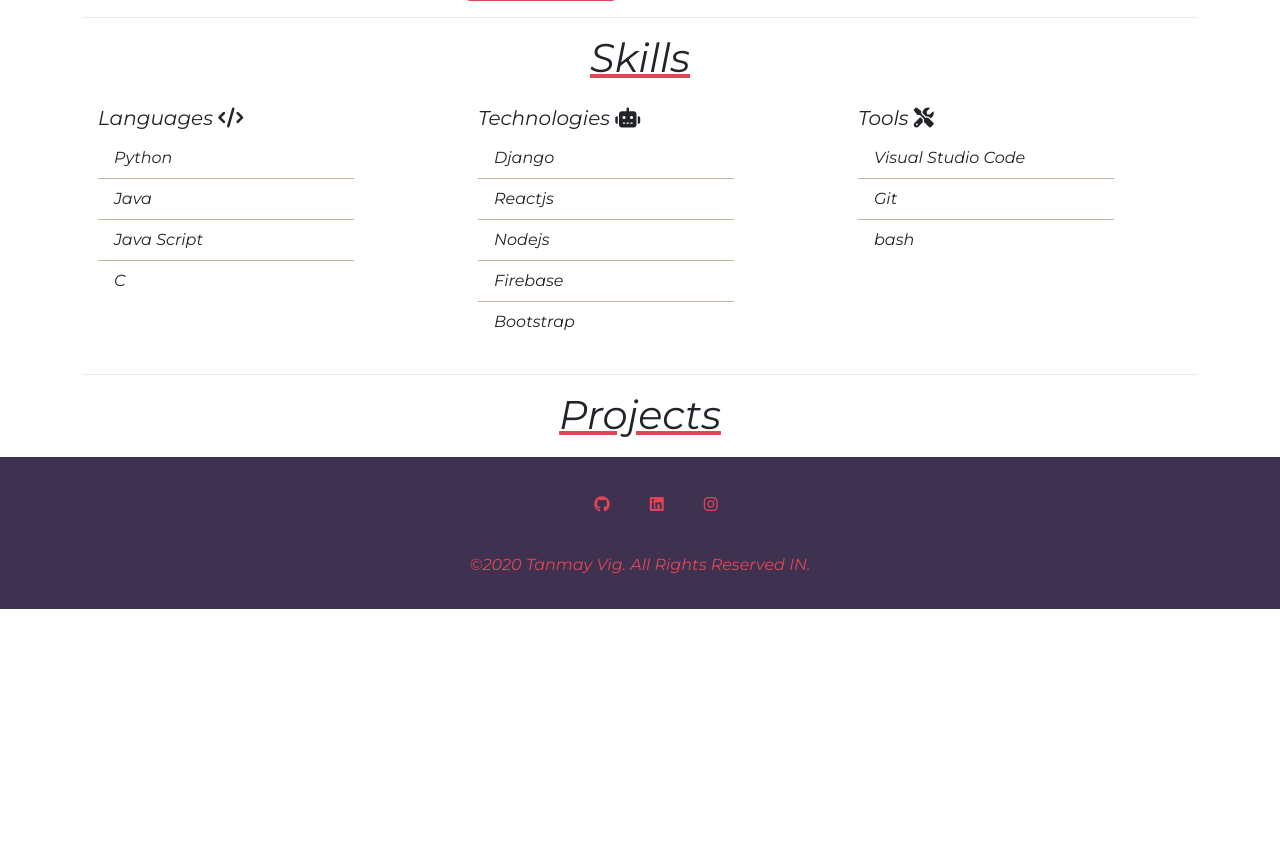
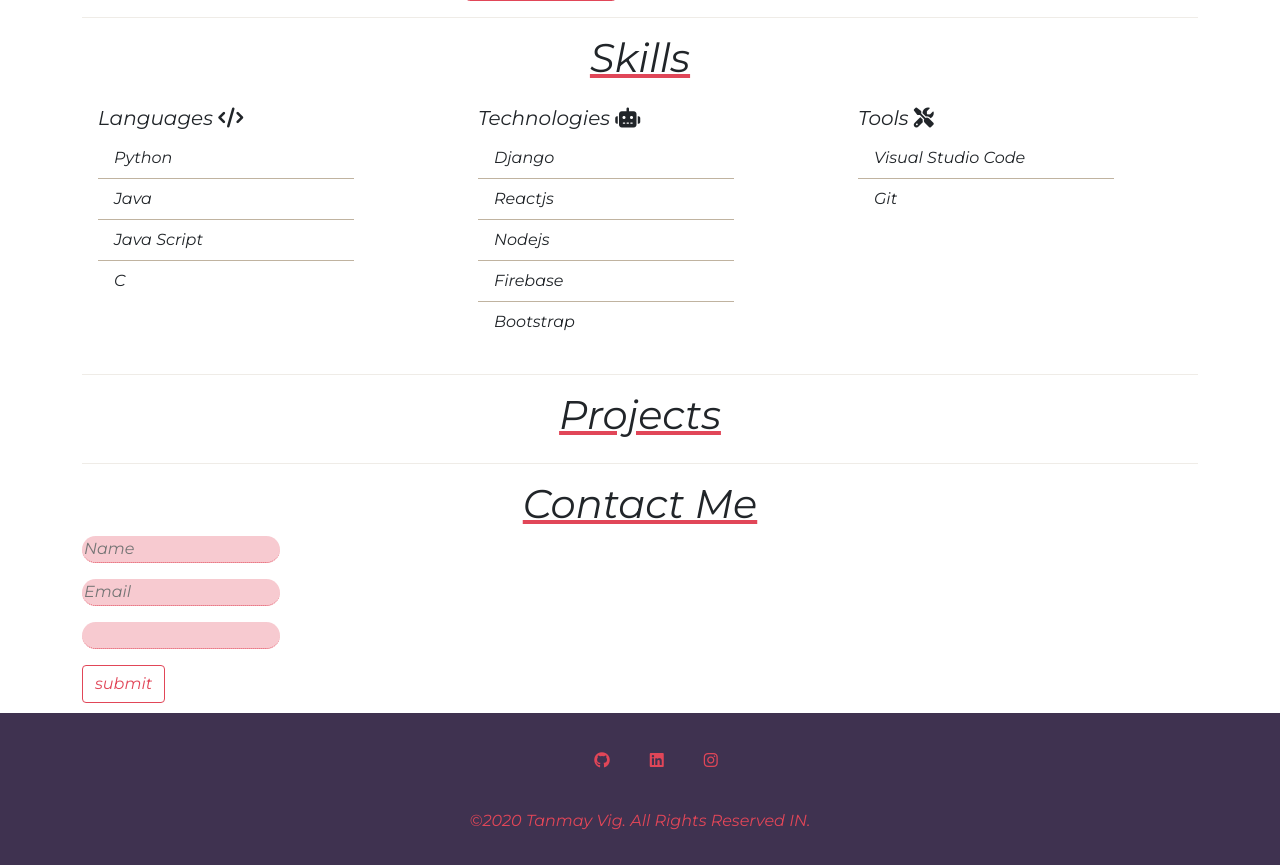
Before and after one commit to TanmayVig/portfolio, a Django app: page / in a window 1280 px wide. Shown: the part 1361-2226 px from the top of the page. Before the commit the page ends 1970 px from the top, so only its background shows below. Run offline with Django 3.2, Linux system fonts and the light colour scheme; data that the repository does not hold is empty; some libraries are stand-ins or nearby versions.

Commit message:
added contact me sections

```diff
--- a/portfolio/Tanmay_Creates/admin.py
+++ b/portfolio/Tanmay_Creates/admin.py
@@ -2,3 +2,4 @@ from django.contrib import admin
 from . import models
 
 admin.site.register(models.Projects)
+admin.site.register(models.PageForm)
--- /dev/null
+++ b/portfolio/Tanmay_Creates/forms.py
@@ -0,0 +1,13 @@
+
+from django import forms
+from django.forms import fields, widgets
+from froala_editor.widgets import FroalaEditor
+from . models import PageForm
+
+class PageForm(forms.ModelForm):
+    name = forms.CharField(max_length=560, label='',required=True)
+    email = forms.EmailField(label='', required=True)
+    content = forms.CharField(widget=FroalaEditor, label='',required=True)
+    class Meta:
+        model = PageForm
+        fields = ('name','email', 'content')
--- a/portfolio/Tanmay_Creates/models.py
+++ b/portfolio/Tanmay_Creates/models.py
@@ -1,5 +1,6 @@
 from django.db import models
 import PIL
+from froala_editor.fields import FroalaField
 
 class Projects(models.Model):
     name = models.CharField(max_length=250)
@@ -9,7 +10,18 @@ class Projects(models.Model):
     link = models.URLField(default="/projects#")
     show = models.BooleanField(default=True)
 
+    def __str__(self) -> str:
+        return self.name
 
 
+class PageForm(models.Model):
+    name = models.CharField(max_length=560)
+    email = models.EmailField()
+    content = FroalaField(options={
+    'toolbarInline': True,
+    'theme':'dark'
+        })
+    read = models.BooleanField(default=False)
+
     def __str__(self) -> str:
-        return self.name
+        return "Name: "+ self.name + " | Read: "+ str(self.read )
--- a/portfolio/Tanmay_Creates/views.py
+++ b/portfolio/Tanmay_Creates/views.py
@@ -1,9 +1,21 @@
 from django.shortcuts import render
 from django.http import JsonResponse
 
+
 import json
 from . import models
+from . import forms
 
 def home_view(request):
     project = models.Projects.objects.all()
-    return render(request,'Tanmay_Creates/main.html',{'projects':project})
+    form = forms.PageForm
+
+    if request.method == "POST":
+        form = forms.PageForm(request.POST)
+
+        if form.is_valid():
+            post = form.save(commit=False)
+            post.save()
+            form = forms.PageForm
+
+    return render(request,'Tanmay_Creates/main.html',{'projects':project,'form':form})
--- a/portfolio/portfolio/settings.py
+++ b/portfolio/portfolio/settings.py
@@ -38,6 +38,8 @@ INSTALLED_APPS = [
     'django.contrib.sessions',
     'django.contrib.messages',
     'django.contrib.staticfiles',
+    # third party
+    'froala_editor',
 
     'Tanmay_Creates',
 ]
--- a/portfolio/portfolio/urls.py
+++ b/portfolio/portfolio/urls.py
@@ -20,11 +20,13 @@ from django.contrib.staticfiles.storage import staticfiles_storage
 
 from django.conf.urls.static import static
 from django.conf import settings
+from froala_editor import views
 
 urlpatterns = [
     path('admin/', admin.site.urls),
     path('',include('Tanmay_Creates.urls')),
-    path('favicon.ico',RedirectView.as_view(url=staticfiles_storage.url('media/logo_final_1.png')))
+    path('favicon.ico',RedirectView.as_view(url=staticfiles_storage.url('media/logo_final_1.png'))),
+    path('froala_editor/',include('froala_editor.urls'))
 ]
 
 urlpatterns += static(settings.MEDIA_URL, document_root=settings.MEDIA_ROOT)
--- a/portfolio/static/css/main.css
+++ b/portfolio/static/css/main.css
@@ -104,3 +104,23 @@ a:hover{
 /* .nav-link:hover{
     font-size: large;
 } */
+
+input{
+    border: 0px;
+    border-bottom: 1px dotted #e14658f6;
+    background-color:#e1465848;
+    border-radius: 30px;
+}
+
+.btn-success{
+    background-color:  #E14658 !important;
+}
+
+.btn-success:hover{
+   /* color: #FFF9E9
+   #5A8100
+   #FFB400
+   #FF6C02;  */
+    background-color: #22252c !important;
+    /* text-shadow: #FFF9E9; */
+}
--- /dev/null
+++ b/portfolio/static/js/main.js
@@ -0,0 +1,2 @@
+name = document.getElementById("id_name")
+name.setAttribute('placeholder','Name')
--- a/portfolio/templates/Tanmay_Creates/main.html
+++ b/portfolio/templates/Tanmay_Creates/main.html
@@ -14,6 +14,10 @@
     <link href="https://fonts.googleapis.com/css2?family=Montserrat:ital@1&display=swap" rel="stylesheet">
     <!-- font-awesome -->
     <script src="https://kit.fontawesome.com/208b34ca40.js" crossorigin="anonymous"></script>
+    <!-- tinymce -->
+    <!-- <script src="https://cdn.tiny.cloud/1/no-api-key/tinymce/5/tinymce.min.js" referrerpolicy="origin"></script>
+    <script>tinymce.init({selector:'textarea'});</script> -->
+    <!-- <script src="https://cdn.tiny.cloud/1/uank47937qxz34m6fhmzge5vrpdcnpxgyjg8wcj0e8cxu130/tinymce/5/tinymce.min.js" referrerpolicy="origin"></script> -->
 </head>
 <body>
 
@@ -33,9 +37,23 @@
         <section id="projects">
             {% include "components/projects.html" %}
         </section>
+        <hr>
+        <section id="contact">
+            {% include "components/contact.html" %}
+        </section>
 
     </div>
     {% include "components/footer.html" %}
+    <!-- <script>
+        tinymce.init({
+          selector: 'textarea',
+          plugins: 'a11ychecker advcode casechange formatpainter linkchecker autolink lists checklist media mediaembed pageembed permanentpen powerpaste table advtable tinycomments tinymcespellchecker',
+          toolbar: 'a11ycheck addcomment showcomments casechange checklist code formatpainter pageembed permanentpen table',
+          toolbar_mode: 'floating',
+          tinycomments_mode: 'embedded',
+          tinycomments_author: 'Author name'
+        });
+      </script> -->
     <script src="https://cdn.jsdelivr.net/npm/bootstrap@5.0.0-beta1/dist/js/bootstrap.bundle.min.js" integrity="sha384-ygbV9kiqUc6oa4msXn9868pTtWMgiQaeYH7/t7LECLbyPA2x65Kgf80OJFdroafW" crossorigin="anonymous"></script>
 </body>
 </html>
--- /dev/null
+++ b/portfolio/templates/components/contact.html
@@ -0,0 +1,19 @@
+
+{% load static %}
+{{ form.media }}
+<div class="contact">
+  <h1 class="text-center"><span class="head solo">Contact Me</span></h1>
+  <div class="form">
+    <form method="POST">
+      {% csrf_token %}
+      {{form.as_p}}
+      <button class="btn button" type="submit">submit</button>
+    </form>
+  </div>
+  <script>
+    let name = document.getElementById("id_name")
+    name.setAttribute('placeholder','Name')
+    let email = document.querySelector("#id_email")
+    email.setAttribute('placeholder','Email')
+  </script>
+</div>
--- a/portfolio/templates/components/projects.html
+++ b/portfolio/templates/components/projects.html
@@ -12,8 +12,8 @@
                           <p class="card-text">{{ project.about }}</p>
                           <hr>
                           <ul class="foot">
-                          <li><a href={{project.git}}><em class="fab fa-github"></em></a></li>
-                          <li><a href={{project.link}}><em class="fas fa-link"></em></a></li>
+                          <li><a href={{project.git}} target="__blank"><em class="fab fa-github"></em></a></li>
+                          <li><a href={{project.link}} target="__blank"><em class="fas fa-link"></em></a></li>
                           </ul>
                         </div>
                       </div>
--- a/portfolio/templates/components/skills.html
+++ b/portfolio/templates/components/skills.html
@@ -35,7 +35,7 @@
                   <ul class="list-group list-group-flush">
                     <li class="list-group-item">Visual Studio Code</li>
                     <li class="list-group-item">Git</li>
-                    <li class="list-group-item">bash</li>
+                    <!-- <li class="list-group-item">bash</li> -->
                   </ul>
                 </div>
               </div>
```
Also changed, not shown: portfolio/Tanmay_Creates/migrations/0003_pageform.py (added), portfolio/Tanmay_Creates/migrations/0004_auto_20210120_0024.py (added), portfolio/Tanmay_Creates/migrations/0005_pageform_read.py (added), 2 other files.
